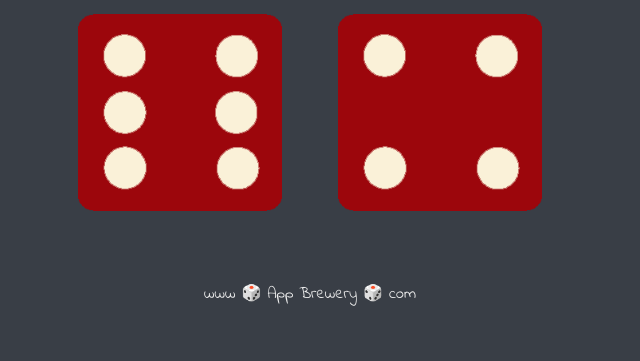
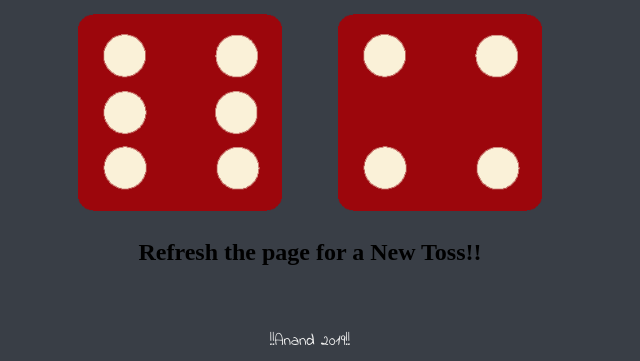
Before and after one commit to anand-1599/Dice-Game, a plain HTML site: page index.html in a window 1280 px wide. Shown: the part 481-842 px from the top of the page, without its empty margins (330-970 px from the left). Before the commit the page ends 800 px from the top, so only its background shows below. Drawn offline with Linux system fonts and the light colour scheme.

Commit message:
Update index.html

```diff
--- a/index.html
+++ b/index.html
@@ -21,7 +21,7 @@
         <p>Player 2</p>
         <img class="img2" src="images/dice6.png">
       </div>
-
+      <h2> Refresh the page for a New Toss!!</h2>
     </div>
 
     <script src="index.js" charset="utf-8"></script>
@@ -29,6 +29,6 @@
   </body>
 
   <footer>
-    www 🎲 App Brewery 🎲 com
+    !!Anand 2019!!
   </footer>
 </html>
```
